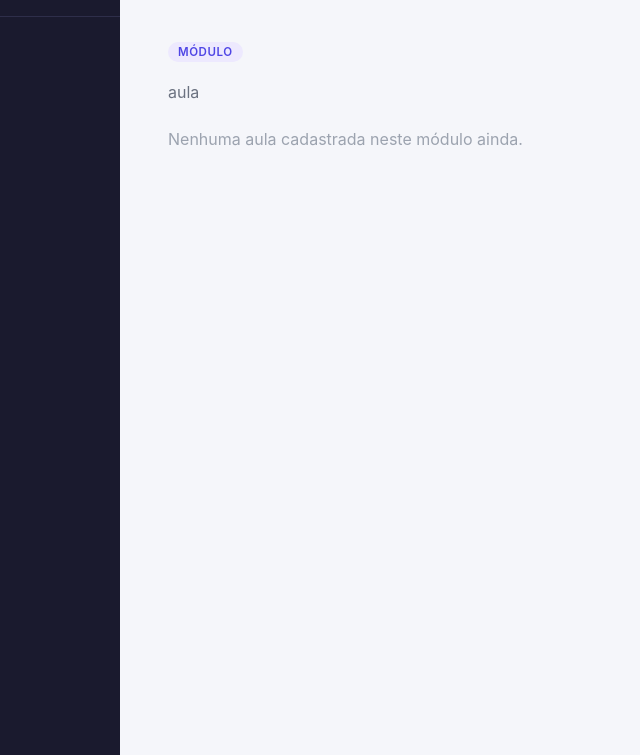
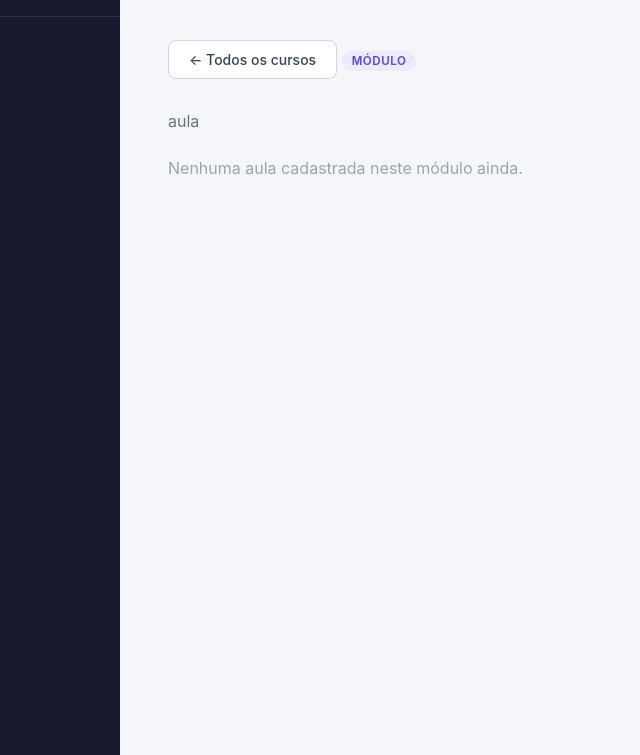
Before and after one commit to marcoantonio567/plataforma_ensino, a Django app: template templates/courses/modulo_detail.html in a window 1280 px wide. Shown: the part 45-800 px from the top of the page, without its empty margins (160-800 px from the left). Run offline with Django 5.2, Linux system fonts and the light colour scheme; the template is opened without the code that fills it, so the values that code supplies are empty.

Commit message:
feat: Add "Todos os cursos" button to aula, curso, and modulo detail pages for improved navigation

```diff
--- a/templates/courses/aula_detail.html
+++ b/templates/courses/aula_detail.html
@@ -11,6 +11,8 @@
 {% endblock %}
 
 {% block content %}
+  <a href="{% url 'courses:home' %}" class="btn" style="margin-bottom:24px;display:inline-flex;align-items:center;gap:6px;">&#8592; Todos os cursos</a>
+
   <span class="badge">Aula {{ aula_ativa.ordem }}</span>
   <h1>{{ aula_ativa.titulo }}</h1>
   <h3>Módulo {{ modulo_ativo.ordem }}: {{ modulo_ativo.nome }}</h3>
--- a/templates/courses/curso_detail.html
+++ b/templates/courses/curso_detail.html
@@ -9,6 +9,8 @@
 {% endblock %}
 
 {% block content %}
+  <a href="{% url 'courses:home' %}" class="btn" style="margin-bottom:24px;display:inline-flex;align-items:center;gap:6px;">&#8592; Todos os cursos</a>
+
   <span class="badge">Curso</span>
   <h1>{{ curso.nome }}</h1>
   <h3>{{ curso.modulos.count }} módulo{{ curso.modulos.count|pluralize }} &nbsp;·&nbsp; {{ curso.carga_horaria }}h de carga horária</h3>
--- a/templates/courses/modulo_detail.html
+++ b/templates/courses/modulo_detail.html
@@ -10,6 +10,8 @@
 {% endblock %}
 
 {% block content %}
+  <a href="{% url 'courses:home' %}" class="btn" style="margin-bottom:24px;display:inline-flex;align-items:center;gap:6px;">&#8592; Todos os cursos</a>
+
   <span class="badge">Módulo {{ modulo_ativo.ordem }}</span>
   <h1>{{ modulo_ativo.nome }}</h1>
   <h3>{{ modulo_ativo.aulas.count }} aula{{ modulo_ativo.aulas.count|pluralize }}</h3>
```
